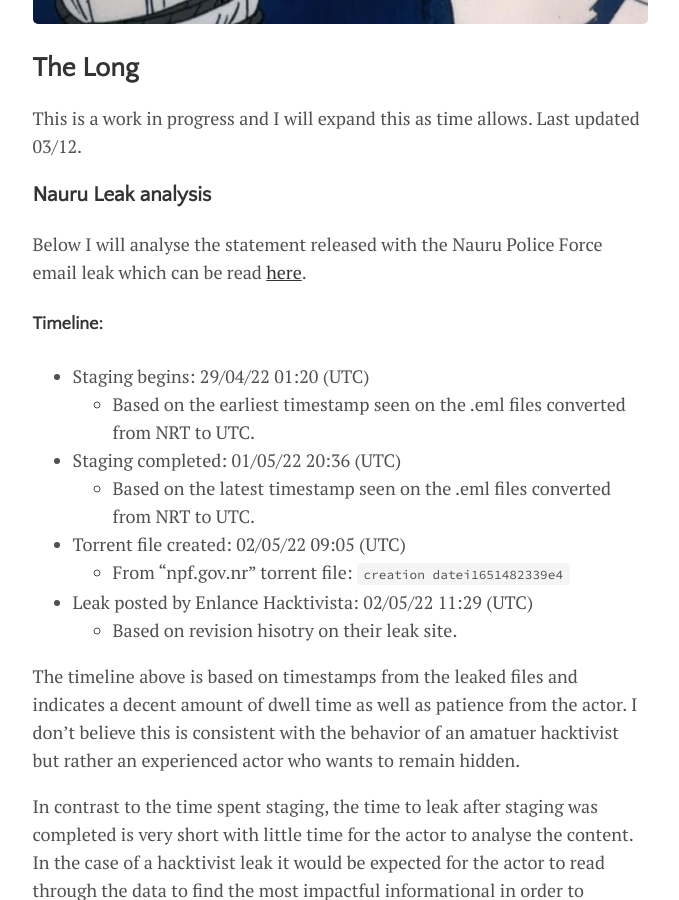
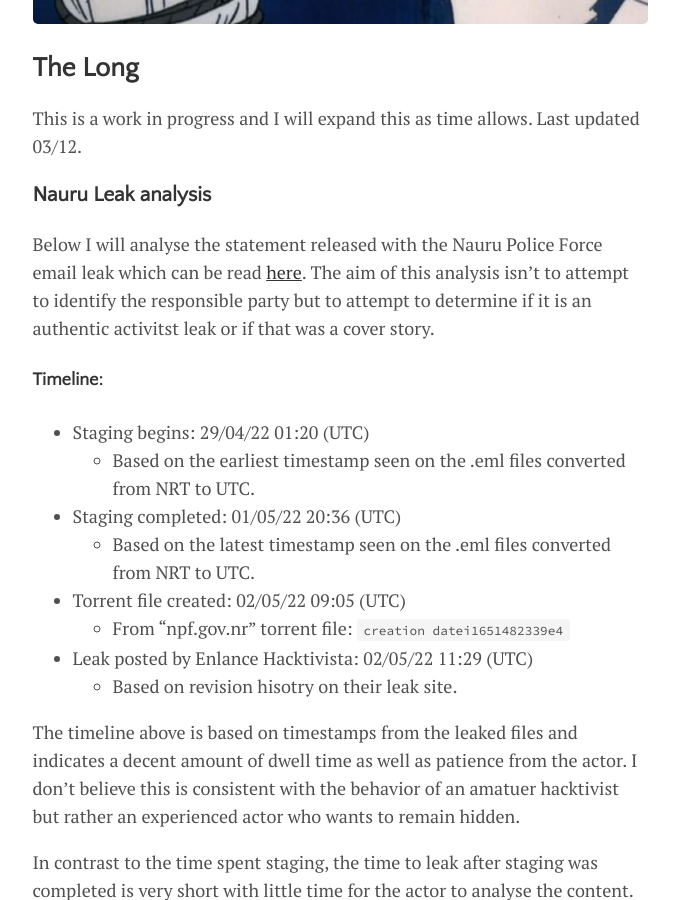
Before and after one commit to seizethecheese/seizethecheese.github.io, a Jekyll site: the page built from _posts/2022-07-09-post.md, in a window 1280 px wide and 900 px high, scrolled down 3370 px. Shown: the whole window, without its empty margins (300-979 px from the left). Built offline with Jekyll 4.4.1, drawn with Linux system fonts in a browser that asks for light colours; some web fonts are replaced.

Commit message:
Update 2022-07-09-post.md

```diff
--- a/_posts/2022-07-09-post.md
+++ b/_posts/2022-07-09-post.md
@@ -52,7 +52,7 @@ As stated above I think the only actor with both the capability and motive is th
 This is a work in progress and I will expand this as time allows. Last updated 03/12.
 
 ### Nauru Leak analysis
-Below I will analyse the statement released with the Nauru Police Force email leak which can be read [here](https://enlacehacktivista.org/nauru.txt).
+Below I will analyse the statement released with the Nauru Police Force email leak which can be read [here](https://enlacehacktivista.org/nauru.txt). The aim of this analysis isn't to attempt to identify the responsible party but to attempt to determine if it is an authentic activitst leak or if that was a cover story.
 
 #### Timeline:
 - Staging begins: 29/04/22 01:20 (UTC)
```
